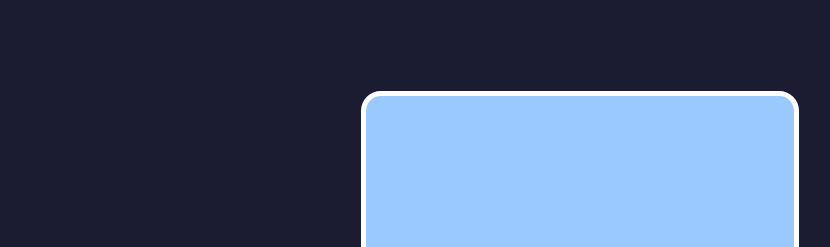
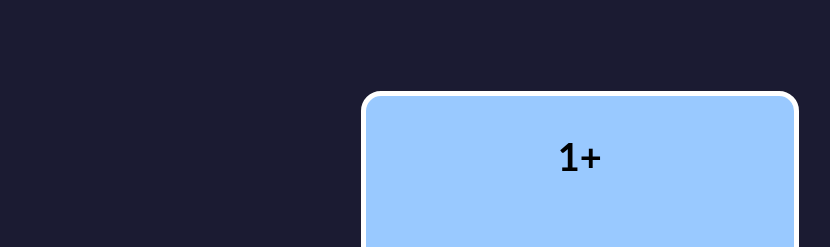
Before and after one commit to shencanet/React_practicas_calculadora, a React (Create React App) app: page / in a window 1280 px wide. Shown: the top 247 px of the page, without its empty margins (225-1055 px from the left). Built offline with nearby package versions, Linux system fonts and the light colour scheme.

Commit message:
test boton operador

```diff
--- a/src/App.js
+++ b/src/App.js
@@ -1,4 +1,5 @@
 import './App.css';
+import Boton from './componentes/Boton';
 import freecodecamplogo from './imagenes/freecodecamp-logo.png';
 
 function App() {
@@ -11,7 +12,10 @@ function App() {
       alt= 'Logo '
     />
     <div className='contenedor-calculadora'>
-    <div className='fila'></div>
+    <div className='fila'>
+      <Boton>1</Boton>
+      <Boton>+</Boton>
+    </div>
     <div className='fila'></div>
     <div className='fila'></div>
     <div className='fila'></div>
--- /dev/null
+++ b/src/componentes/Boton.css
@@ -0,0 +1,8 @@
+.boton-contenedor{
+    height: 83px;
+    display: flex;
+    justify-content: center;
+    align-items: center;
+    font-weight: bold;
+    font-size: 38px;
+}
--- /dev/null
+++ b/src/componentes/Boton.js
@@ -0,0 +1,20 @@
+import React from "react";
+import './Boton.css';
+
+
+function Boton(props) {
+    const esOperador = valor =>{
+        return isNaN(valor) && (valor != '.') && (valor != '=');
+
+    };
+
+    return (
+        <div className={`boton-contenedor ${esOperador(props.children)? 'operador' : '' }`.trimEnd()}>
+    {props.children}
+
+        </div>
+    );
+
+}
+
+export default Boton;
```
